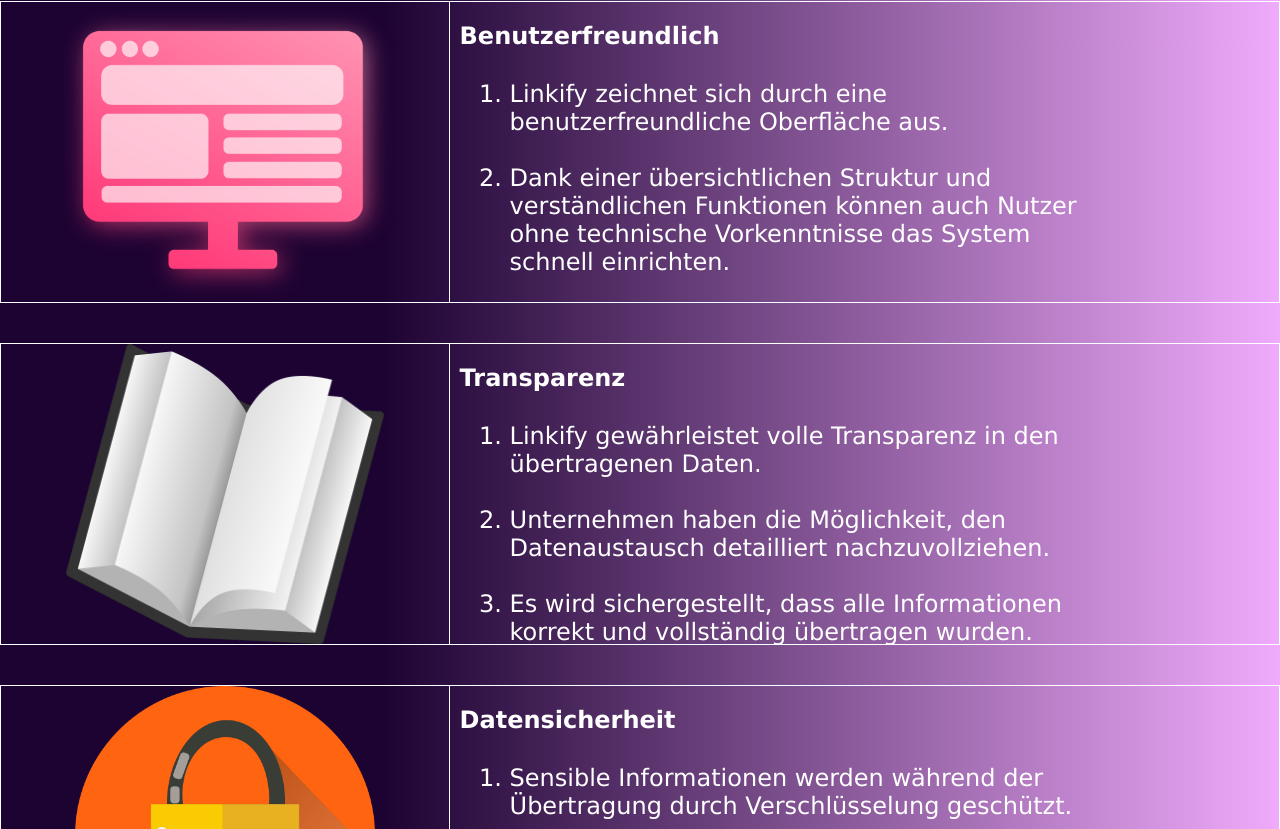
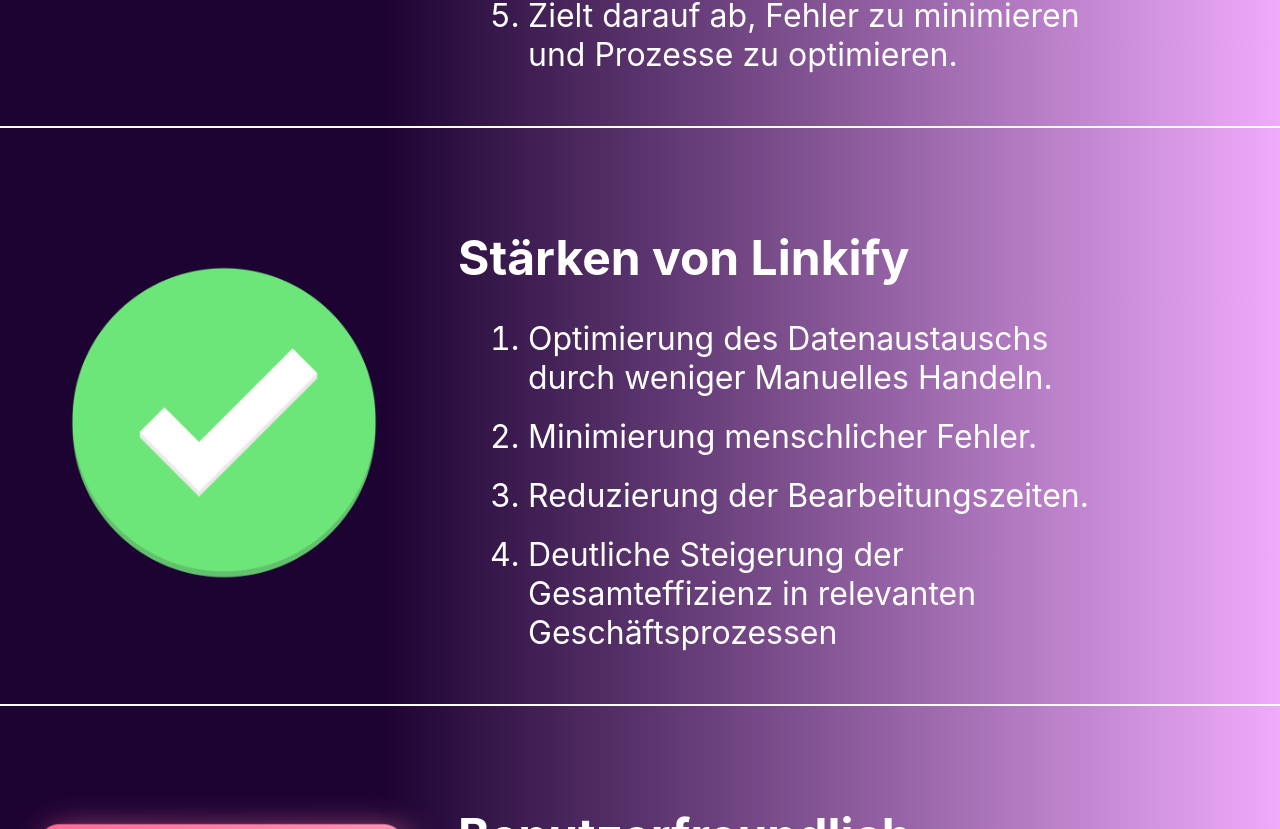
Before and after one commit to RalfHof/nextjs-boilerplate, a Next.js app: page /product in a window 1280 px wide. Shown: the part 971-1800 px from the top of the page. Built offline with nearby package versions, Linux system fonts and the light colour scheme.

Commit message:
New Features

```diff
--- a/src/app/info/page.tsx
+++ b/src/app/info/page.tsx
@@ -4,7 +4,6 @@ import KontaktPage from "@/src/components/kontakt/page";
 import Home from "@/src/components/home/page";
 import FAQ from "@/src/components/faq/page";
 import PriceInfoModul from "@/src/components/PriceInfo/page";
-import QrLinkify from "@/src/components/qr-linkify/page";
 
 export default function Info() {
   return (
@@ -31,10 +30,6 @@ export default function Info() {
         <KontaktPage />
       </div>
 
-      <div id="QrLinkify">
-        <QrLinkify />
-      </div>
-
       <div id="FAQ">
         <FAQ />
       </div>
--- a/src/app/product/page.tsx
+++ b/src/app/product/page.tsx
@@ -138,8 +138,8 @@ export default function ProductPage() {
   return (<>
 
     <div className="project-item product-item">
-      <h1 className="HeaderItems">Produktseite</h1>
-      <div className='ContainerHeader'>
+      <h1 className="HeaderItems productheader">Produktseite</h1>
+      <div className='ContainerHeader ContainerProduct'>
 
         <ProjektItem Item={TargetItem1} />
         <ProjektItem Item={TargetItem2} />
--- a/src/components/home/page.tsx
+++ b/src/components/home/page.tsx
@@ -13,7 +13,7 @@ export default function Home() {
 
                 <div className='HeaderContent'>
                     <h1 id='HeaderText'>
-                        <span>Linkify<span>.Cloud</span></span>
+                        <span>www.</span><span style={{color:"#fff"}}>Linkify<span>.cloud</span></span>
                     </h1>
 
                     <p className='HeaderSubText'>
@@ -21,7 +21,7 @@ export default function Home() {
                     </p>
 
                     <div className='BtnHomeContainer'>
-                        <Link href={"#PriceHeadline"} className='BtnDesign'>Get Started</Link >
+                        <Link href={"#PriceHeadline"} className='BtnDesign invert'>Get Started</Link >
                         <Link href={"/product"} className='BtnDesign'>Produktseite</Link >
                     </div>
 
--- a/src/components/projekt/page.tsx
+++ b/src/components/projekt/page.tsx
@@ -14,25 +14,23 @@ type ProjektItemProps = {
 export default function ProjektItem({ Item }: ProjektItemProps) {
     return (
         <div className="project-item">
-            <div style={{ width: "35%", height: "300px", border: "1px solid #fff" }}>
+            <div className="leftitem">
                 {Item.Image && (
                     <Image
                         width={1000}
                         height={100}
-                        style={{ width: "100%", height: "100%", objectFit: "contain" }}
                         alt={Item.alt}
                         src={Item.Image}
                     />
                 )}
             </div>
-            <div className="project-item-list">
+            <div className="rightitem">
                 <h2 className="project-title">{Item.Titel}</h2>
                 <div className="projekt-text">{Item.Text}</div>
                 <ol className="projectunsortedlist">
                     {Item.Liste?.map((Element, index) => (
                         <React.Fragment key={index}>
                             <li className="projectlist">{Element}</li>
-                            <br />
                         </React.Fragment>
                     ))}
                 </ol>
--- a/src/globals.css
+++ b/src/globals.css
@@ -1,3 +1,7 @@
+* {
+  font-family: BlinkMacSystemFont, system-ui, -apple-system, 'Segoe UI', Roboto, Oxygen, Ubuntu, Cantarell, 'Open Sans', 'Helvetica Neue', sans-serif;
+}
+
 :root {
   --premium-color: #d4a017;
   --standard-color: #fff;
@@ -382,12 +386,41 @@ a:hover {
   background: inherit;
   padding-bottom: 20px;
   color: #fff;
-  font-family: 'Lucida Sans', 'Lucida Sans Regular', 'Lucida Grande', 'Lucida Sans Unicode', Geneva, Verdana, sans-serif;
+  display: flex;
+  flex-direction: row;
+  flex-wrap: nowrap;
+  font-size: 2rem;
+  border-bottom: 2px solid #fff;
+  padding-top: 60px;
+}
+
+.project-item:last-child {
+  border-bottom: 0;
+}
+
+.project-item div {
+  top: 0;
+}
+
+.leftitem {
+  width: 35%;
+}
+
+.leftitem img {
+  float: right;
+  width: 100%;
+  height: auto;
+}
+
+.rightitem {
+  width: 65%;
 }
 
 .product-item {
   background: linear-gradient(90deg, #1d0332 30%, #f0abfc 100%);
   padding-bottom: 300px;
+  display: flex;
+  flex-direction: column;
 }
 
 
@@ -404,9 +437,16 @@ a:hover {
   top: 100px;
 }
 
+.productheader {
+  top: 25px;
+  color: var(--gold-color);
+  font-size: 4rem;
+}
+
 .ProjectHeader {
   top: 160px;
-  color: #fff;
+  color: var(--gold-color);
+  font-size: 4rem;
 }
 
 .ContainerHeader {
@@ -428,18 +468,11 @@ a:hover {
   flex-direction: row;
 }
 
-.project-item-list {
-  font-size: 1.5rem;
-  margin: 0;
-  padding: 0;
-  border: 1px solid #fff;
-  overflow: hidden;
-  width: 64.8%;
-  overflow-y: scroll;
-  position: absolute;
-  right: 0;
-  height: 300px;
-  top: 0px;
+.ContainerProduct {
+  margin-bottom: 0;
+  display: flex;
+  flex-direction: row;
+  margin-top: 65px;
 }
 
 .project-title {
@@ -448,7 +481,7 @@ a:hover {
   text-align: left;
   margin-top: 20px;
   padding-left: 10px;
-  font-size: 1.5rem;
+  font-size: 3rem;
 }
 
 .projekt-text {
@@ -462,12 +495,11 @@ a:hover {
 }
 
 .projectunsortedlist {
-  margin: 0;
-  padding: 0;
-  padding: 20px;
   margin-left: 40px;
-  margin-top: 10px;
   width: 70%;
+  display: flex;
+  flex-direction: column;
+  gap: 20px;
 }
 
 .projectlist {
@@ -1618,15 +1650,16 @@ a:hover {
   font-size: 5rem;
   letter-spacing: 5px;
   font-weight: lighter;
-  font-family: system-ui, -apple-system, "Segoe UI", Roboto, "Helvetica Neue", "Noto Sans", "Liberation Sans", Arial, sans-serif, "Apple Color Emoji", "Segoe UI Emoji", "Segoe UI Symbol", "Noto Color Emoji";
   color: var(--Lightgold-color);
   font-weight: 500;
   font-family: Verdana, Geneva, Tahoma, sans-serif;
 }
 
 #HeaderText span {
-  display: flex;
+  /* display: flex; */
   flex-wrap: wrap;
+  font-weight: 900;
+  color: var(--gold-color);
 }
 
 .HeaderSubText {
@@ -1635,6 +1668,7 @@ a:hover {
   font-weight: 100;
   position: relative;
   top: 250px;
+  font-size: 2rem;
 }
 
 .BtnHomeContainer {
@@ -1643,6 +1677,7 @@ a:hover {
   justify-content: flex-start;
   position: relative;
   top: 250px;
+  font-weight: 900;
 }
 
 .BtnDesign {
@@ -1651,13 +1686,18 @@ a:hover {
   padding: 17px 40px;
   border-radius: 50px;
   transition: 0.3s;
-  color: #f2c76e;
+  color: var(--gold-color);
   background: transparent;
   border: 2px solid #f2c76e;
   z-index: 3;
   cursor: pointer;
   margin-right: 20px;
   position: static;
+  font-size: 1.5rem;
+}
+
+.BtnDesign.invert {
+  background-color: #fff;
 }
 
 @media (max-width: 622px) {
```
Also changed, not shown: src/components/Team/page.tsx (+44 -29 lines), src/components/qr-linkify/page.tsx (deleted, +0 -18 lines).
